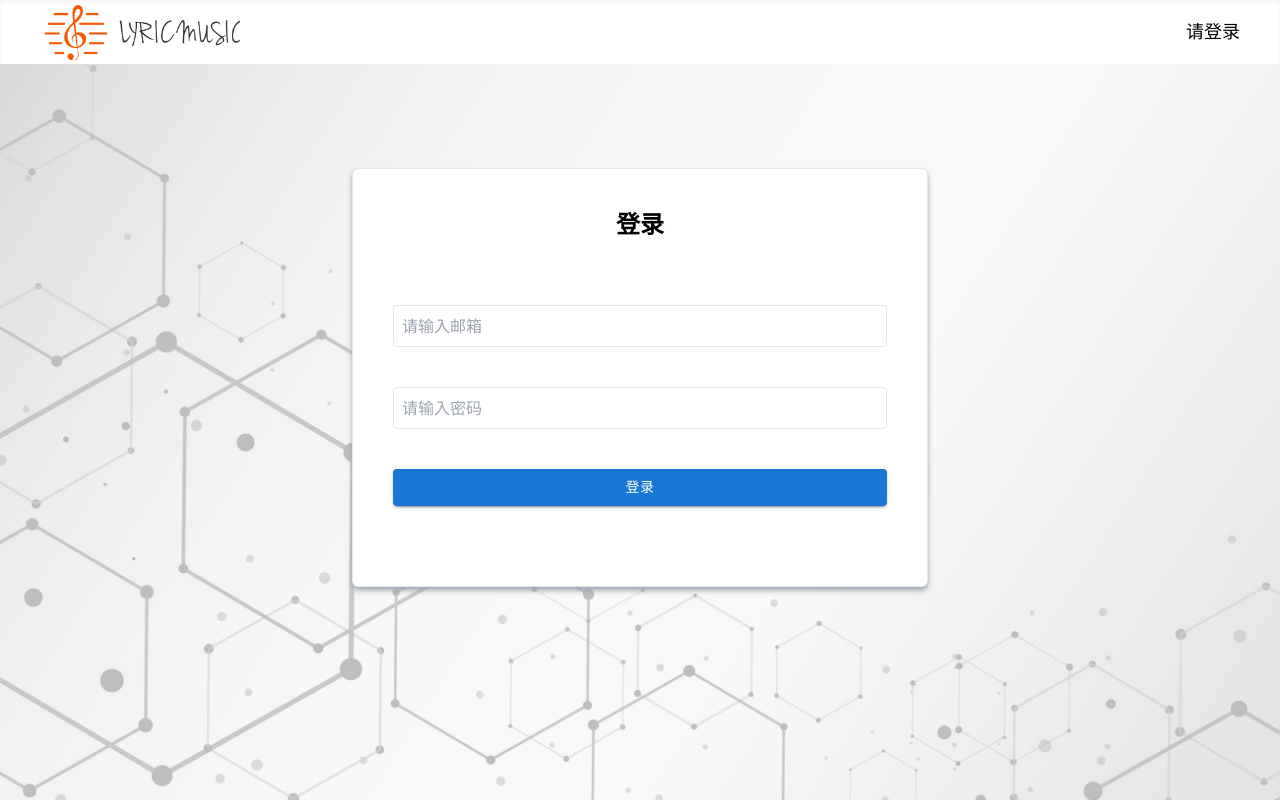
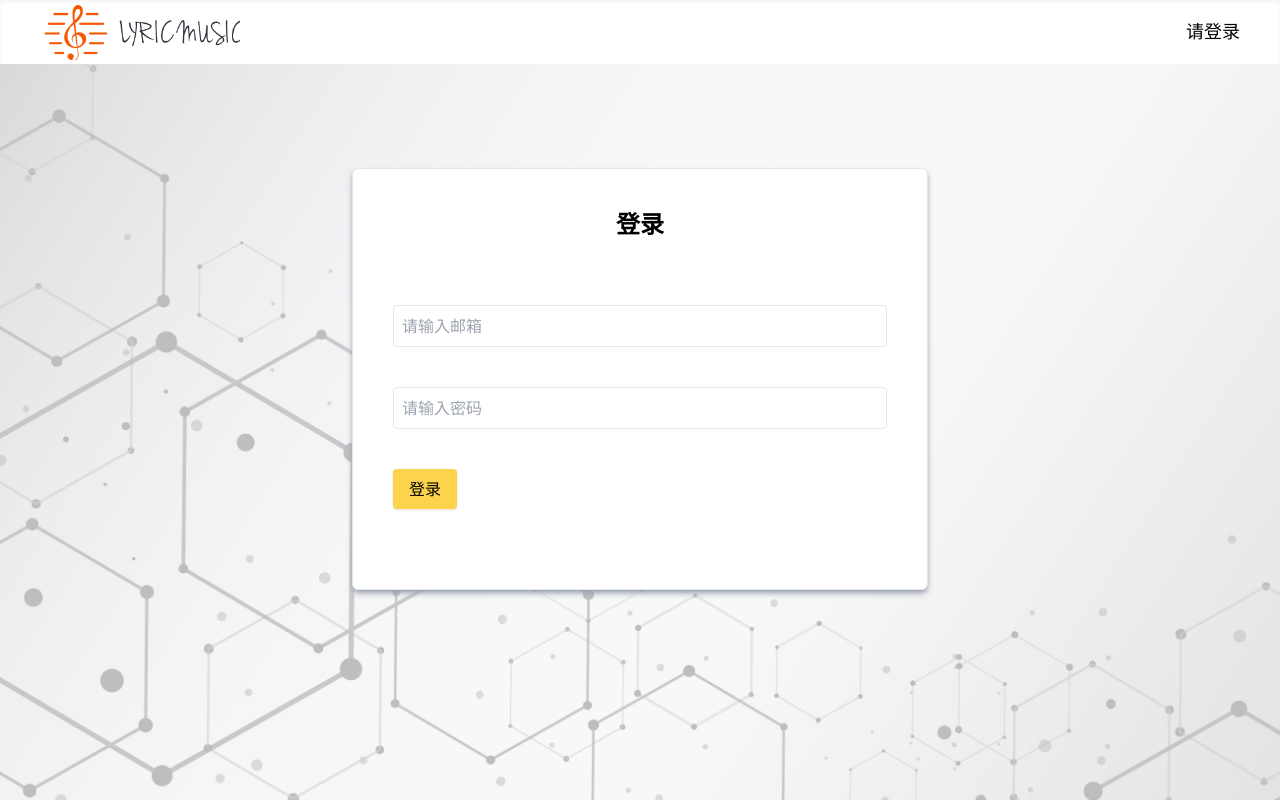
Before and after one commit to lesliechueng1996/lyric-music, a Next.js app: page /login in a window 1280 px wide. Built offline with nearby package versions, Linux system fonts and the light colour scheme.

Commit message:
remove material ui lib

```diff
--- a/pages/login.tsx
+++ b/pages/login.tsx
@@ -1,6 +1,6 @@
 import Layout from '../components/layout';
 import { useForm } from 'react-hook-form';
-import { Button } from '@mui/material';
+import { signIn } from 'next-auth/react';
 
 interface LoginFields {
   email: string;
@@ -14,8 +14,13 @@ export default function Login() {
     formState: { errors },
   } = useForm<LoginFields>();
 
-  const onSubmit = (data: LoginFields) => {
-    console.log(data);
+  const onSubmit = async (data: LoginFields) => {
+    try {
+      const result = await signIn('credentials', {
+        redirect: false,
+        ...data,
+      });
+    } catch (err) {}
   };
 
   return (
@@ -61,13 +66,9 @@ export default function Login() {
             )}
           </div>
           <div className="mb-10">
-            <Button
-              variant="contained"
-              className="w-full primary-button"
-              type="submit"
-            >
+            <button type="submit" className="primary-button">
               登录
-            </Button>
+            </button>
           </div>
         </form>
       </div>
--- a/styles/globals.css
+++ b/styles/globals.css
@@ -36,5 +36,5 @@ textarea {
 }
 
 .primary-button {
-  background-color: #1976d2;
+  @apply rounded bg-amber-300 py-2 px-4 shadow outline-none hover:bg-amber-400 active:bg-amber-500 transition-all;
 }
```
Also changed, not shown: package.json (+3 -4 lines), 2 other files (tests, documents, lock files or other folders).
